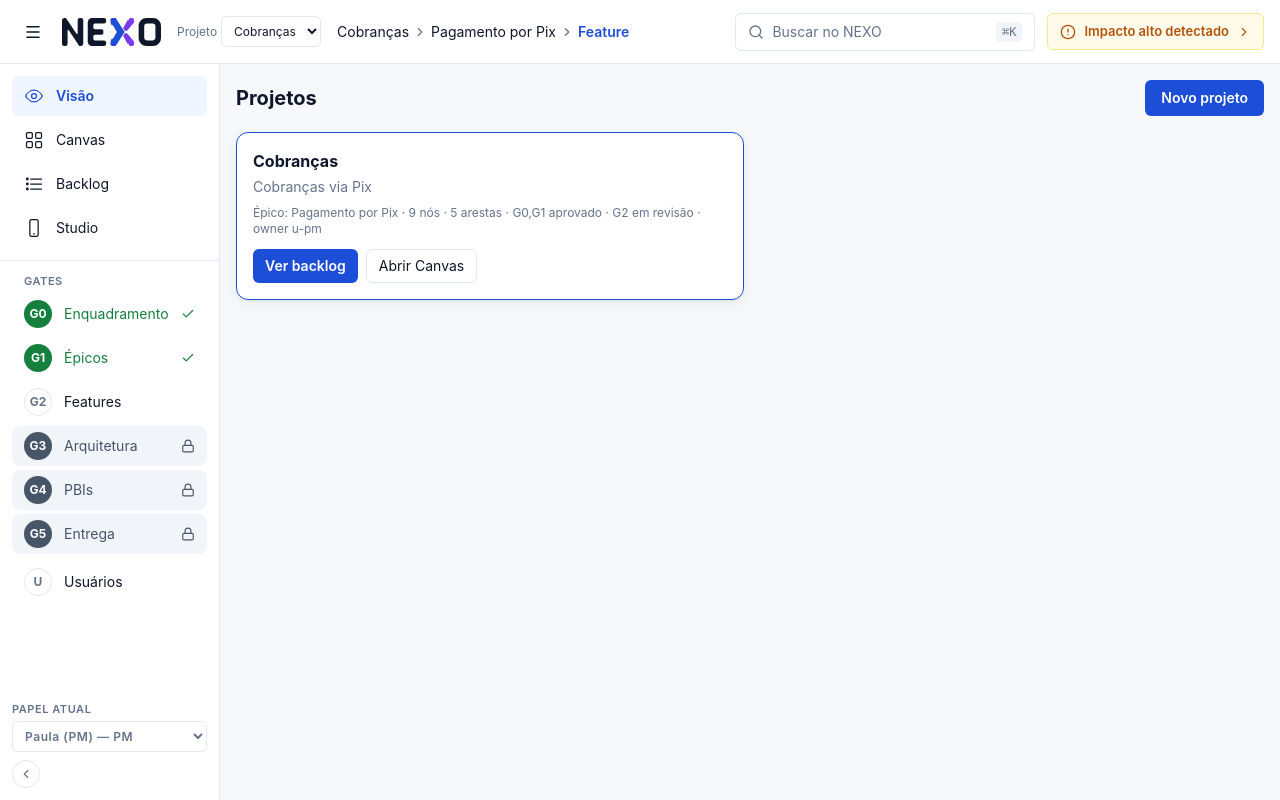
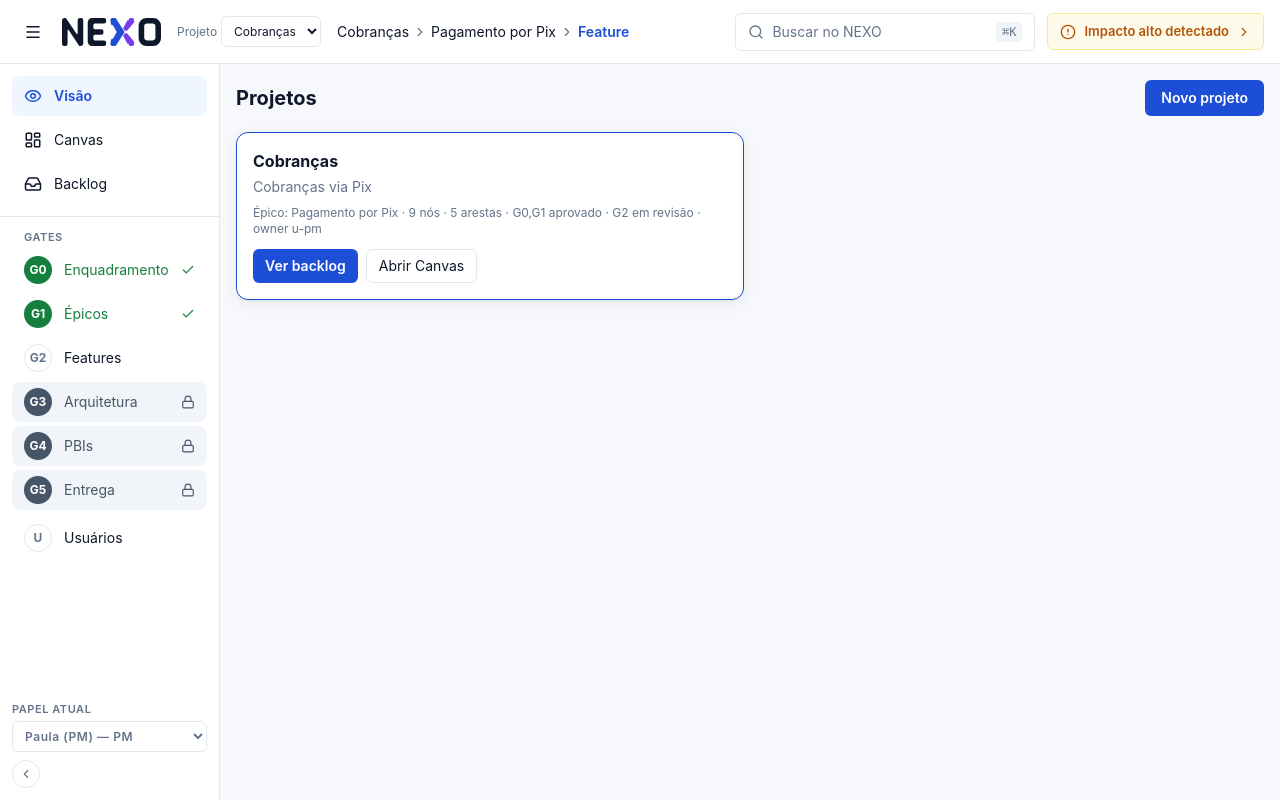
Before and after one commit to walpinheiro/nexus, a Vue app: page / in a window 1280 px wide. Built offline with nearby package versions, Linux system fonts and the light colour scheme.

Commit message:
F2: SVGs Sidebar (Visao Canvas Backlog) viram LucideIcon min 18px

```diff
--- a/src/components/layout/Sidebar.vue
+++ b/src/components/layout/Sidebar.vue
@@ -59,10 +59,7 @@ function tooltip(gid: string): string {
         :class="$route.path === '/' ? 'bg-nexo-primary-soft font-semibold text-nexo-primary' : 'text-nexo-text hover:bg-nexo-canvas'"
         :aria-current="$route.path === '/' ? 'page' : undefined"
       >
-        <svg width="20" height="20" viewBox="0 0 24 24" fill="none" stroke="currentColor" stroke-width="1.5" aria-hidden="true">
-          <path d="M2 12s3.5-7 10-7 10 7 10 7-3.5 7-10 7-10-7-10-7z" />
-          <circle cx="12" cy="12" r="3" />
-        </svg>
+        <LucideIcon name="eye" :size="18" />
         Visão
       </RouterLink>
       <RouterLink
@@ -71,12 +68,7 @@ function tooltip(gid: string): string {
         :class="$route.path === '/canvas' ? 'bg-nexo-primary-soft font-semibold text-nexo-primary' : 'text-nexo-text hover:bg-nexo-canvas'"
         :aria-current="$route.path === '/canvas' ? 'page' : undefined"
       >
-        <svg width="20" height="20" viewBox="0 0 24 24" fill="none" stroke="currentColor" stroke-width="1.5" aria-hidden="true">
-          <rect x="3" y="3" width="7" height="7" rx="1.5" />
-          <rect x="14" y="3" width="7" height="7" rx="1.5" />
-          <rect x="3" y="14" width="7" height="7" rx="1.5" />
-          <rect x="14" y="14" width="7" height="7" rx="1.5" />
-        </svg>
+        <LucideIcon name="layout" :size="18" />
         Canvas
       </RouterLink>
       <RouterLink
@@ -85,27 +77,8 @@ function tooltip(gid: string): string {
         :class="$route.path === '/backlog' ? 'bg-nexo-primary-soft font-semibold text-nexo-primary' : 'text-nexo-text hover:bg-nexo-canvas'"
         :aria-current="$route.path === '/backlog' ? 'page' : undefined"
       >
-        <svg width="20" height="20" viewBox="0 0 24 24" fill="none" stroke="currentColor" stroke-width="1.5" stroke-linecap="round" aria-hidden="true">
-          <line x1="8" y1="6" x2="21" y2="6" />
-          <line x1="8" y1="12" x2="21" y2="12" />
-          <line x1="8" y1="18" x2="21" y2="18" />
-          <circle cx="4" cy="6" r="1" fill="currentColor" />
-          <circle cx="4" cy="12" r="1" fill="currentColor" />
-          <circle cx="4" cy="18" r="1" fill="currentColor" />
-        </svg>
+        <LucideIcon name="inbox" :size="18" />
         Backlog
-      </RouterLink>
-      <RouterLink
-        :to="{ path: '/studio-full', query: { from: 'backlog' } }"
-        class="flex h-10 items-center gap-3 rounded-badge px-3 text-sm"
-        :class="$route.path === '/studio-full' ? 'bg-nexo-primary-soft font-semibold text-nexo-primary' : 'text-nexo-text hover:bg-nexo-canvas'"
-        :aria-current="$route.path === '/studio-full' ? 'page' : undefined"
-      >
-        <svg width="20" height="20" viewBox="0 0 24 24" fill="none" stroke="currentColor" stroke-width="1.5" aria-hidden="true">
-          <rect x="7" y="2" width="10" height="20" rx="2" />
-          <line x1="11" y1="19" x2="13" y2="19" />
-        </svg>
-        Studio
       </RouterLink>
     </nav>
 
```
